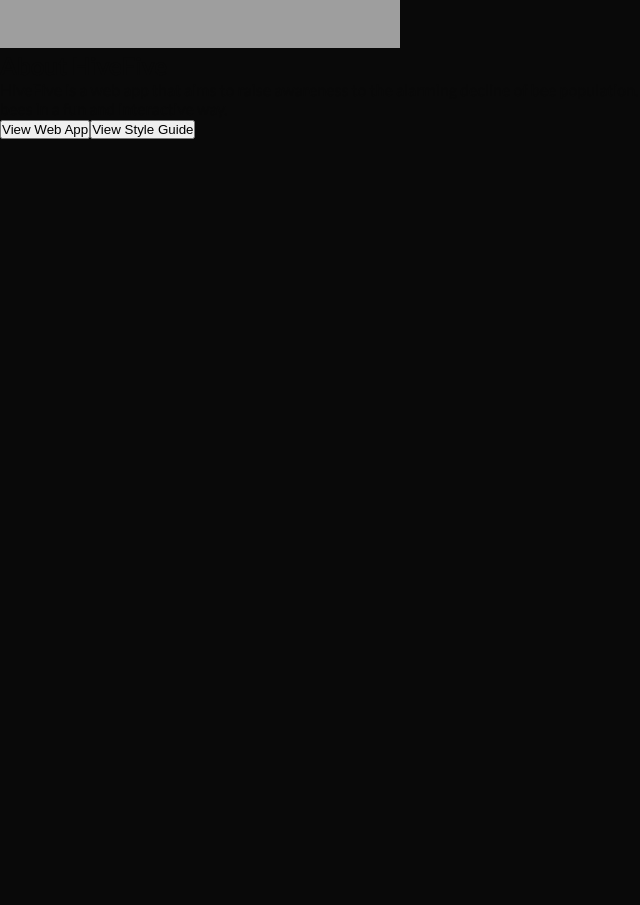
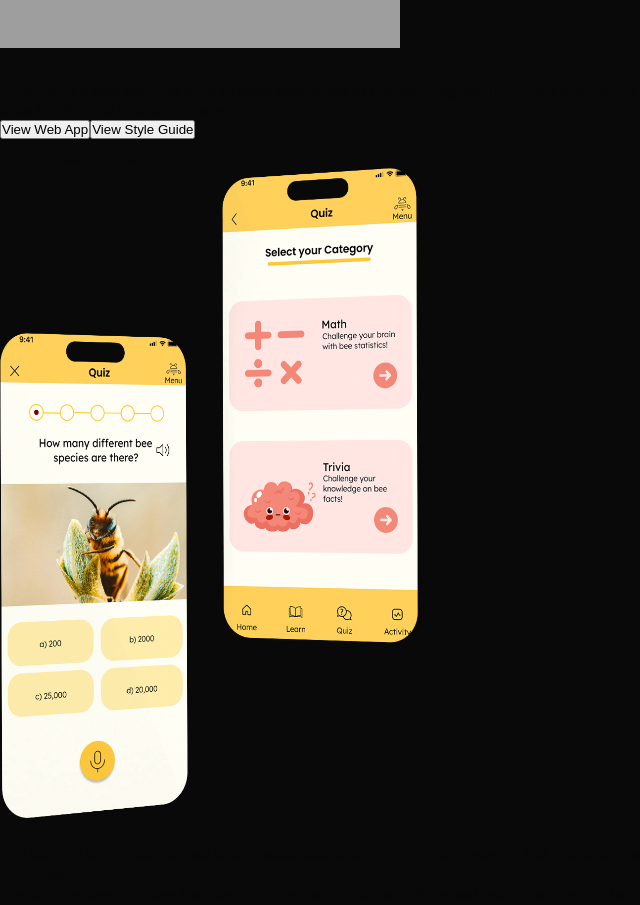
Before and after one commit to arabella-a/arabella-alegria, a Next.js app: page /pages/HiveFive in a window 1280 px wide. Shown: the part 1180-2085 px from the top of the page, without its empty margins (0-640 px from the left). Before the commit the page ends 1319 px from the top, so only its background shows below. Built offline with nearby package versions, Linux system fonts and the light colour scheme; grey boxes are pictures that could not be loaded.

Commit message:
add matching section

```diff
--- a/src/app/pages/HiveFive/page.js
+++ b/src/app/pages/HiveFive/page.js
@@ -57,8 +57,52 @@ export default function HiveFive() {
                             </div>
                         </div>
                     </section>
-                    <section className={styles.styleguideContainer}>
-
+                    <section className={styles.highlightsContainer}>
+                        <h2>Key Features</h2>
+                        <div className={styles.quizContainer}>
+                            <Image
+                                src={"/hivefive_quiz.png"}
+                                width={420}
+                                height={650}
+                                alt="two screens of hivefive's quiz pages"
+                            />
+                            <div className={styles.quizInfo}>
+                                <h3>Quiz</h3>
+                                <p>
+                                    The quizzes page features two bee-related categories,
+                                    offering an engaging and interactive way to explore and learn more about bees.
+                                </p>
+                            </div>
+                            <div className={styles.articlesContainer}>
+                                <div className={styles.articlesInfo}>
+                                    <h3>Articles</h3>
+                                    <p>
+                                        The articles page displays the latest articles, with options to filter and search for specific topics related to bees.
+                                    </p>
+                                </div>
+                                <Image
+                                    src={"/hivefive_articles.png"}
+                                    width={150}
+                                    height={475}
+                                    alt="screen mockup of hivefive's article page"
+                                />
+                            </div>
+                            <div className={styles.matchingContainer}>
+                                <Image
+                                    src={"/hivefive_matching.png"}
+                                    width={420}
+                                    height={650}
+                                    alt="screen mockup of hivefive's matching pages"
+                                />
+                                <div className={styles.matchingInfo}>
+                                    <h2>Matching</h2>
+                                    <p>
+                                        The matching game features two bee-related categories.
+                                        When a photo is clicked, it reveals whether the answer is correct or wrong, followed by an explanation.
+                                    </p>
+                                </div>
+                            </div>
+                        </div>
                     </section>
                 </main>
             </div>
```
